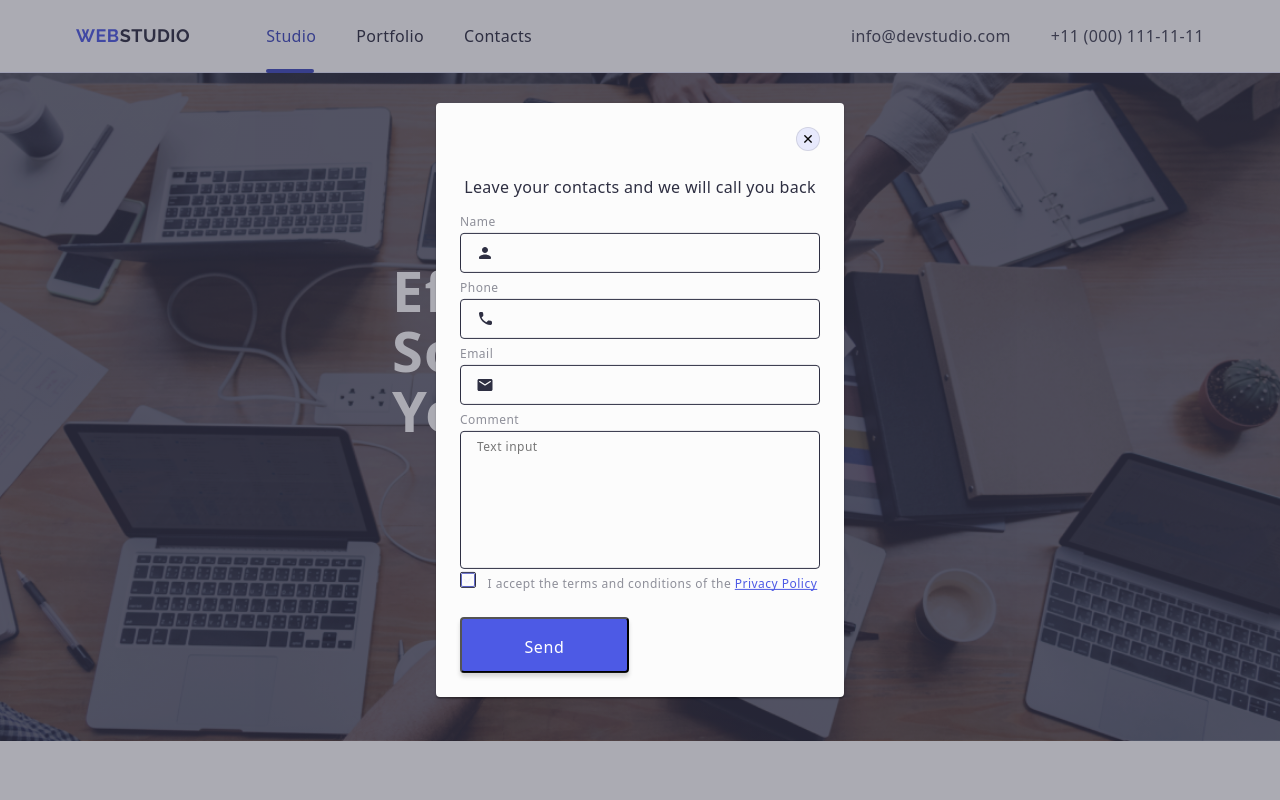
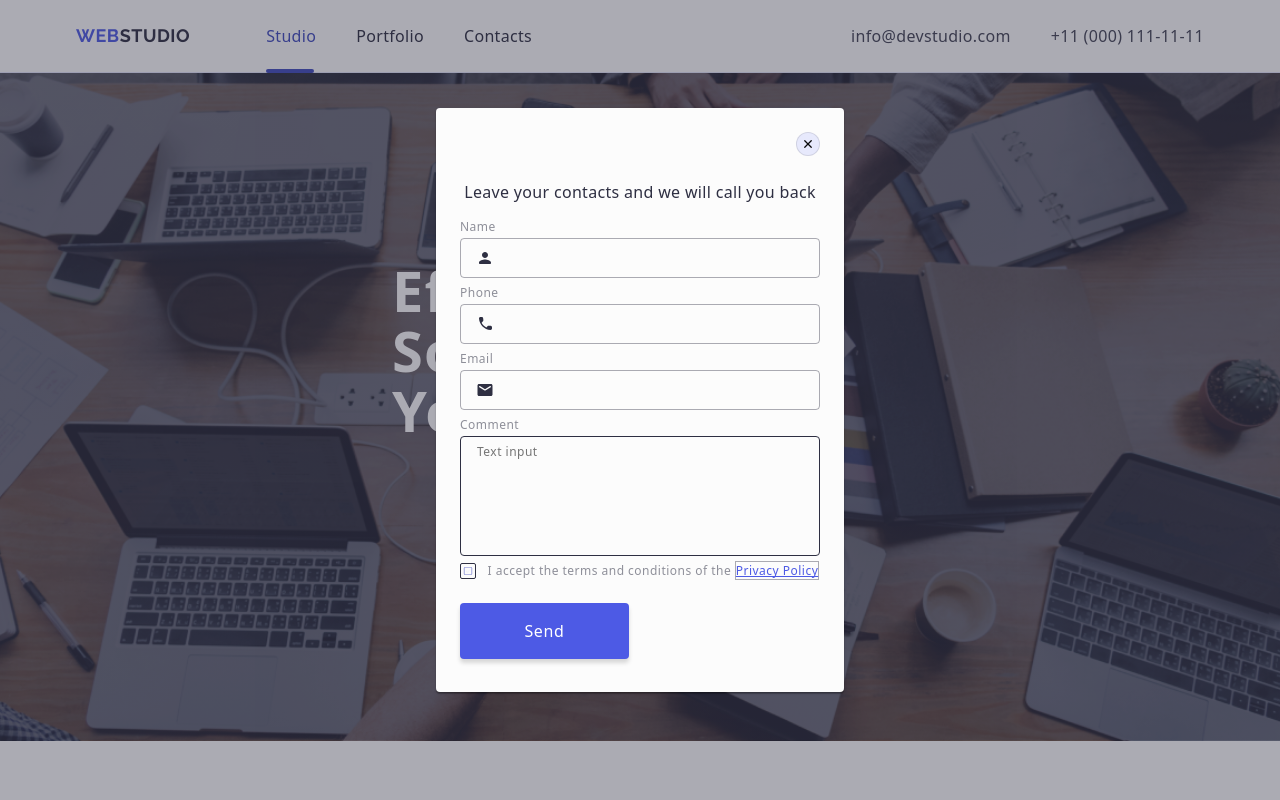
Before and after one commit to NataliiaFedoryka/goit-markup-hw-05, a plain HTML site: page index.html in a window 1280 px wide. Shown: the top 800 px of the page. Drawn offline with nearby package versions, Linux system fonts and the light colour scheme.

Commit message:
third correction

```diff
--- a/css/styles.css
+++ b/css/styles.css
@@ -567,7 +567,8 @@ align-self: flex-start;
 justify-content: center;
 align-items: center;
 cursor: pointer;
-border: none
+border: none;
+transition: background-color 250ms cubic-bezier(0.4, 0, 0.2, 1), border 250ms cubic-bezier(0.4, 0, 0.2, 1);
 }
 
 .subscribe-icon {
@@ -671,6 +672,9 @@ width: 360px;
   background-color: transparent;
   padding-left: 38px;
 transition: border-color 250ms cubic-bezier(0.4, 0, 0.2, 1);
+border: 1px solid rgba(46, 47, 66, 0.4);
+outline: transparent;
+
 }
 .review-form-input:focus {
   outline: transparent;
@@ -686,10 +690,11 @@ display: block;
   font-weight: 400;
   font-size: 12px;
   line-height: 14px;
-  line-height: 1.16667;
+  line-height: 1.17;
   letter-spacing: 0.04em;
   color: #8e8f99;
   margin-bottom: 4px;
+
 }
 /* div */
 .review-worm-field-wrapper {
@@ -706,12 +711,14 @@ position: relative;
   left: 16px;
   transform: translateY(-50%) ;
   fill: #2E2F42;
+  transition: fill 250ms cubic-bezier(0.4, 0, 0.2, 1);
+
 }
 /* textarea */
 .review-form-massage
 {
 width: 100%;
-height: 138px;
+height: 120px;
 border-radius: 4px;
 border: 1px solid #2E2F42;
 background-color: transparent;
@@ -720,8 +727,10 @@ padding: 8px 16px;
 transition: border-color 250ms cubic-bezier(0.4, 0, 0.2, 1);
 font-size: 12px;
 line-height: 14px;
-line-height: 1.16667;
+line-height: 1.17;
 letter-spacing: 0.04em;
+color: rgba(46, 47, 66, 0.4);
+outline: transparent;
 }
 .review-form-massage:focus {
   outline: transparent;
@@ -745,7 +754,7 @@ letter-spacing: 0.04em;
 .review-form-checkbox-label {
 font-size: 12px;
 line-height: 14px;
-line-height: 1.16667;
+line-height: 1.17;
 letter-spacing: 0.04em;
 color: #8e8f99;
 }
@@ -756,15 +765,22 @@ text-decoration: underline;
 text-decoration-skip-ink: none;
 color: #4D5AE5;
 text-decoration: underline;
+border: 1px solid rgba(46, 47, 66, 0.4);
+transition: background-color 250ms cubic-bezier(0.4, 0, 0.2, 1), border 250ms cubic-bezier(0.4, 0, 0.2, 1), fill 250ms cubic-bezier(0.4, 0, 0.2, 1);
 }
 .review-form-privacy-checkbox:checked +
 .review-form-checkbox-label
 .review-form-own-check-box {
    background-color: #404BBF;
-  border: 1px solid #404BBF;
+
   fill: #404BBF;
 }
-
+.review-form-privacy-checkbox:checked .review-form-own-check-box {
+  border: none;
+}
+.review-form-privacy-checkbox:checked .review-form-own-check-box {
+  fill: #F4F4FD;
+}
 
 .review-form-privacy-checkbox:focus +
 .review-form-checkbox-label
@@ -782,6 +798,7 @@ height: 16px;
 cursor:pointer;
 fill: transparent;
 margin-right: 8px;
+
 }
 
 .review-form-own-checkbox-icon {
@@ -791,7 +808,8 @@ margin-right: 8px;
 
 }
 .review-form-submit-btn {
-
+  display: block;
+  min-width: 169px;
   border-radius: 4px;
   padding: 16px 32px;
   width: 169px;
@@ -806,6 +824,7 @@ line-height: 1.5;
 letter-spacing: 0.04em;
 text-align: center;
 color: #FFFFFF;
-
-margin:
+cursor: pointer;
+border: none;
+transition: background-color 250ms cubic-bezier(0.4, 0, 0.2, 1);
 }
--- a/index.html
+++ b/index.html
@@ -492,7 +492,7 @@
          <label for="user-name" class="review-worm-field-label" >Name</label>
          <div class="review-form-input-wrapper">
 <input type="text" name="user-name" class="review-form-input" id="user-name" pattern="[a-zA-Za-яА-ЯіІїЇєЄґҐґ']+" title="Oleksii" required/>
-<svg class="review-form-field-icon" width="18" height="18">
+<svg class="review-form-field-icon" width="18" height="24">
     <use href="./images/icons.svg#icon-person-name"></use>
 </svg>
        </div>
@@ -517,16 +517,16 @@
 </div>
 
       <div class="review-form-field-wrapper">
-        <label for="masagge" class="review-worm-field-label">Comment</label>
-<textarea  class="review-form-massage" name="review-form-massage" id="masagge" required placeholder="Text input" ></textarea>
+        <label for="user-comment" class="review-worm-field-label">Comment</label>
+<textarea  class="review-form-massage" name="user-comment" id="user-comment" required placeholder="Text input" ></textarea>
       </div>
 
       <!-- checkbox -->
          <div class="review-form-checkbox-wrapper">
-            <input class="review-form-privacy-checkbox visually-hidden" type="checkbox" required name="check-box-privacy-policy" id="check-box-privacy-policy"/>
-            <label class="review-form-checkbox-label" for="check-box-privacy-policy" >
+            <input class="review-form-privacy-checkbox visually-hidden" type="checkbox" required name="user-privacy" id="user-privacy" value="true"/>
+            <label class="review-form-checkbox-label" for="user-privacy" >
                 <span class="review-form-own-check-box">
-                    <svg class="review-form-own-checkbox-icon" width="16" height="16">
+                    <svg class="review-form-own-checkbox-icon" width="10" height="8">
                         <use href="./images/icons.svg#icon-checkbox-active"></use>
                     </svg>
                 </span>
@@ -540,4 +540,3 @@
  </div>
 </body>
 </html>
- -->
```
